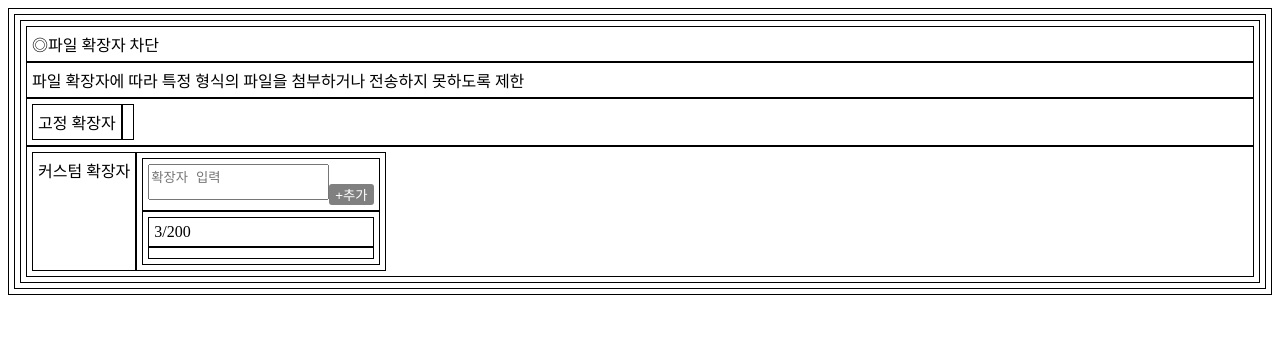
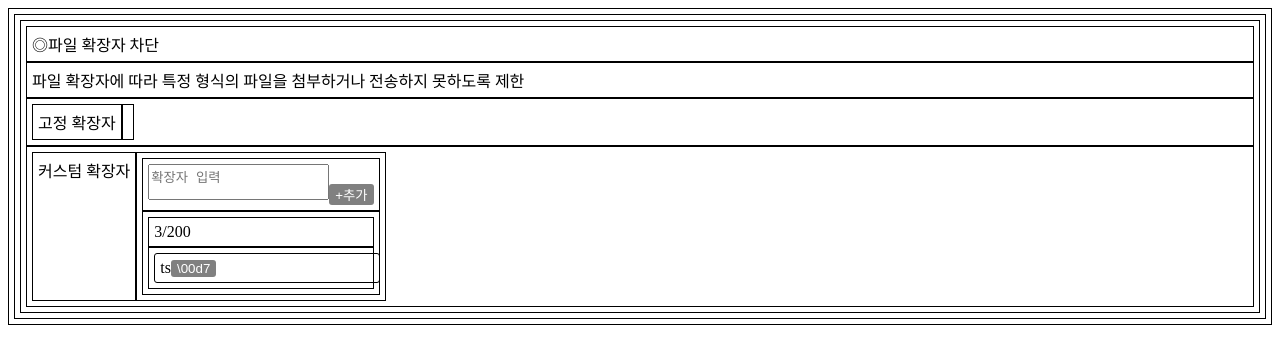
Before and after one commit to jwh9456/flow-assignment-reactjs, a React (Create React App) app: page / in a window 1280 px wide. Shown: the top 364 px of the page. Built offline with nearby package versions, Linux system fonts and the light colour scheme.

Commit message:
리액트 컴포넌트 export 시작은 대문자로

```diff
--- a/src/App.js
+++ b/src/App.js
@@ -1,6 +1,7 @@
+import React from 'react';
 import styles from './App.module.css'
-import customExtension from './component/customExtension';
-import fixedExtension from './component/fixedExtension';
+import CustomExtension from './component/CustomExtension';
+import FixedExtension from './component/FixedExtension';
 
 
 function App() {
@@ -24,6 +25,7 @@ function App() {
               <div className="ext_custom_input_elem_window">
                 <div className="ext_custom_input_elem_count">3/200</div>
                 <div className="ext_custom_input_elems">
+                  <CustomExtension extname="ts"/>
                 </div>
               </div>
             </div>
--- a/src/App.module.css
+++ b/src/App.module.css
@@ -28,5 +28,7 @@ button{
 }
 
 .customExtensionElem{
-
+    width: 100%;
+    border-radius: 3px;
+    border: 1px solid black;
 }
--- a/src/component/customExtension.js
+++ b/src/component/customExtension.js
@@ -1,9 +1,14 @@
 import React from "react";
 import styles from "../App.module.css"
 
-const customExtension = (props) => {
+const CustomExtension = (props) => {
 
-    return(<div className={styles.customExtensionElem}>{props.extname}</div>)
+    return(
+    <div className={styles.customExtensionElem}>
+        {props.extname}
+        <button>\00d7</button>
+    </div>
+    )
 };
 
-export default customExtension
+export default CustomExtension;
--- a/src/component/fixedExtension.js
+++ b/src/component/fixedExtension.js
@@ -6,4 +6,4 @@ const fixedExtension = (props) => {
     return(<div className={styles.fixedExtensionElem}></div>)
 };
 
-export default fixedExtension
+export default fixedExtension;
```
